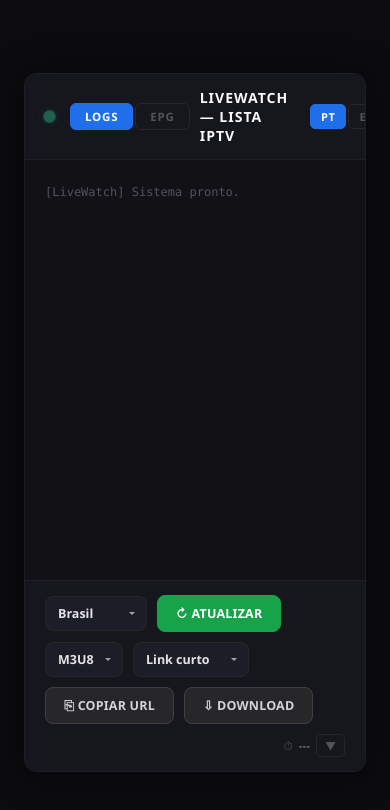
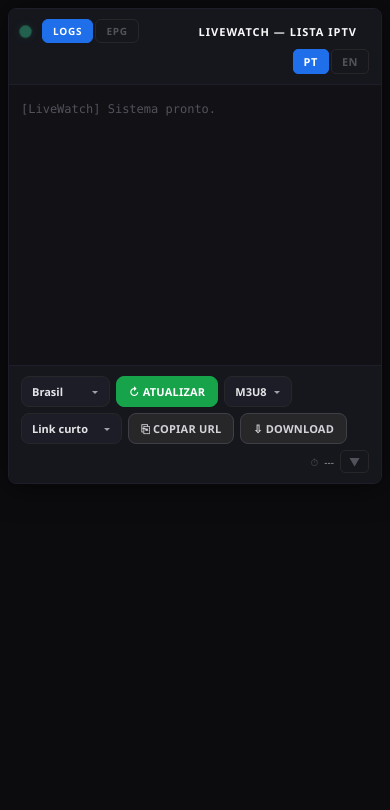
Before and after one commit to otaviozanon/LiveWatch, a plain HTML site: page docs/index.html in a window 390 px wide. Drawn offline with Linux system fonts and the light colour scheme; no server answers.

Commit message:
fix: responsive mobile layout - dvh, safe-area, breakpoints

```diff
--- a/docs/index.html
+++ b/docs/index.html
@@ -2,7 +2,7 @@
 <html lang="pt-BR">
   <head>
     <meta charset="UTF-8" />
-    <meta name="viewport" content="width=device-width, initial-scale=1.0" />
+    <meta name="viewport" content="width=device-width, initial-scale=1.0, viewport-fit=cover" />
     <link rel="icon" type="image/svg+xml" href="favicon.svg" />
     <title>LiveWatch — IPTV Playlist Merger</title>
     <meta name="description" content="Automated IPTV playlist merger — fetches, filters, categorizes and publishes clean M3U/M3U8 playlists from multiple sources." />
--- a/docs/style.css
+++ b/docs/style.css
@@ -14,10 +14,12 @@ body {
     sans-serif;
   font-size: 13px;
   min-height: 100vh;
+  min-height: 100dvh;
   display: flex;
   justify-content: center;
   align-items: center;
   padding: 24px;
+  padding-bottom: calc(24px + env(safe-area-inset-bottom, 0px));
 }
 
 .terminal {
@@ -501,3 +503,78 @@ body {
   text-align: center;
   border-top: 1px solid #1a1a22;
 }
+
+/* ── Mobile Responsive ───────────────────── */
+@media (max-width: 640px) {
+  body {
+    padding: 8px;
+    align-items: flex-start;
+  }
+
+  .terminal {
+    border-radius: 8px;
+    max-width: 100%;
+  }
+
+  .terminal-header {
+    padding: 10px 12px;
+    font-size: 11px;
+    gap: 6px;
+    flex-wrap: wrap;
+  }
+
+  .tab {
+    padding: 4px 10px;
+    font-size: 10px;
+  }
+
+  .terminal-body {
+    padding: 12px;
+    height: auto;
+    min-height: 280px;
+    max-height: 50vh;
+  }
+
+  .terminal-footer {
+    padding: 10px 12px;
+    gap: 6px;
+  }
+
+  .profile-select {
+    font-size: 11px;
+    padding: 7px 24px 7px 10px;
+  }
+
+  .btn {
+    padding: 7px 12px;
+    font-size: 11px;
+  }
+
+  .epg-view {
+    height: auto;
+    min-height: 280px;
+    max-height: 50vh;
+  }
+
+  .epg-channel-header {
+    padding: 8px 12px;
+    font-size: 11px;
+  }
+
+  .epg-time {
+    min-width: 65px;
+    font-size: 10px;
+  }
+
+  .epg-program {
+    padding: 5px 12px 5px 20px;
+    gap: 8px;
+  }
+
+  .hint {
+    font-size: 10px;
+    margin-left: 0;
+    width: 100%;
+    justify-content: flex-end;
+  }
+}
```
